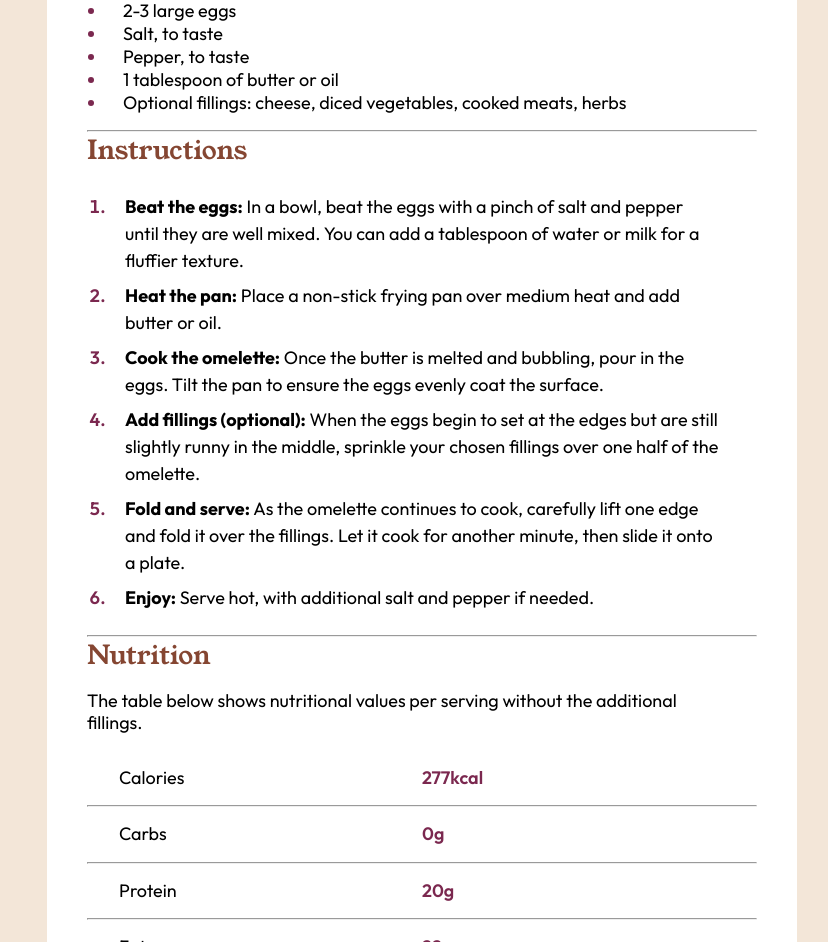
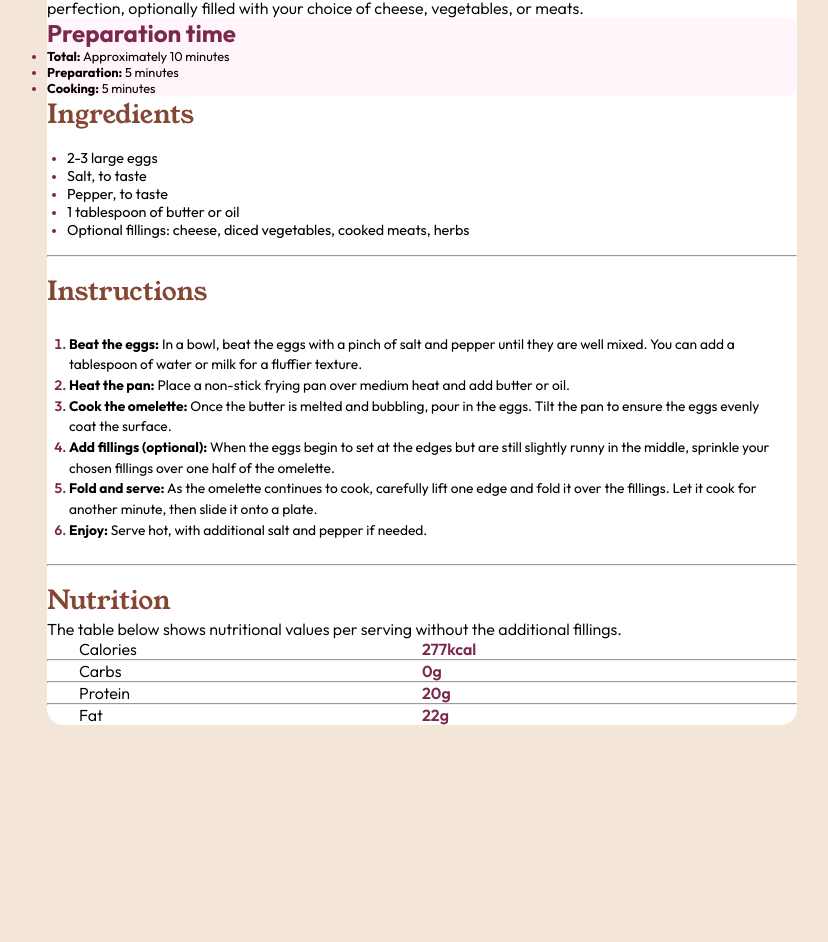
Before and after one commit to Jbugglin/recipeSite, a plain HTML site: page index.html in a window 1280 px wide. Shown: the part 236-1178 px from the top of the page, without its empty margins (218-1046 px from the left). After the commit the page ends 961 px from the top, so only its background shows below. Drawn offline with Linux system fonts and the light colour scheme.

Commit message:
Update style.css
Updated, removed all padding and margin from desktop view...hopefully this solves the issue where it cuts off the top image and h1 element.

```diff
--- a/style.css
+++ b/style.css
@@ -206,17 +206,17 @@ footer a {
         align-items: center;
     }
 
+    /* Main Container */
     main {
         width: 750px;
         border-radius: 1rem;
-        padding: 2.5rem;
-        height: fit-content;
-        margin: 0rem;
+        padding: 0;
+        height: auto;
     }
 
     .non-image-container {
-        padding: 0rem;
-        margin: 0rem;
+        padding: 0;
+        margin: 0;
     }
 
     .hero-image img {
@@ -224,61 +224,76 @@ footer a {
         max-width: 100%;
         max-height: 100%;
         border-radius: 0.5rem;
-        margin: 0rem;
-    }
-
-    main h1 {
-        margin: 0rem auto;
-        font-size: 2.25rem;
     }
 
     main p {
-        font-size: 1.125rem;
         width: 95%;
-        font-weight: 400;
+        font-weight: 350;
+        padding: 0;
     }
 
+    /* Prep section */
+    .prep-section {
+        margin: 0rem;
+        padding: 0rem;
+    }
     .prep-section h2 {
         font-size: 1.5rem;
-        margin: 0rem;
     }
 
     .prep-section li {
-        font-size: 1.125rem;
-        margin: 0rem;
-        font-weight: 400;
+        margin: 0;
+        padding: 0;
     }
 
-    .ingredient-section {
-        margin: 0rem;
+    .prep-section li::marker {
+        font-size: 0.75rem;
     }
 
-    .ingredient-section li{
-        font-size: 1.125rem;
-        font-weight: 400;
-        margin: 0rem;
+    /* Ingrediant section */
+    .ingredient-section {
+        padding: 0;
+        margin: 0;
+    }
+
+    .ingredient-section li {
+        padding: 0;
+        margin: 0;
+    }
+
+    .ingredient-section li::marker {
+        font-size: 0.75rem;
+    }
+
+    /* Instruction section */
+    .instruction-section {
+        padding: 0;
+        margin: 0;
+    }
+
+    .instruction-section h2 {
+        padding: 0;
+        margin: 0;
     }
 
     .instruction-section li {
-        font-size: 1.125rem;
-        font-weight: 400;
+        padding: 0;
+        margin: 0;
     }
 
-    .instruction-section {
-        margin: 0rem;
-        font-weight: 400;
+    /* Nutritional table */
+    .macro {
+        padding: 0;
+        margin: 0;
     }
 
-    .nutrition-section {
-        margin: 0rem;
-        font-weight: 400;
+    .nutritional-number {
+        margin: 0;
+        padding: 0;
     }
 
-    .nutrition-section p {
-        margin: 0rem;
-    }
-
-    hr {
-        margin: 0rem;
+    /* Hide the footer, because it causing problems... */
+    footer {
+        display: none;
     }
 }
```
